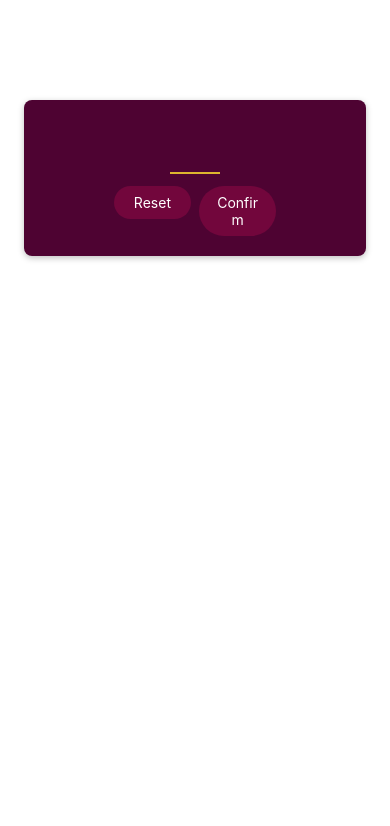
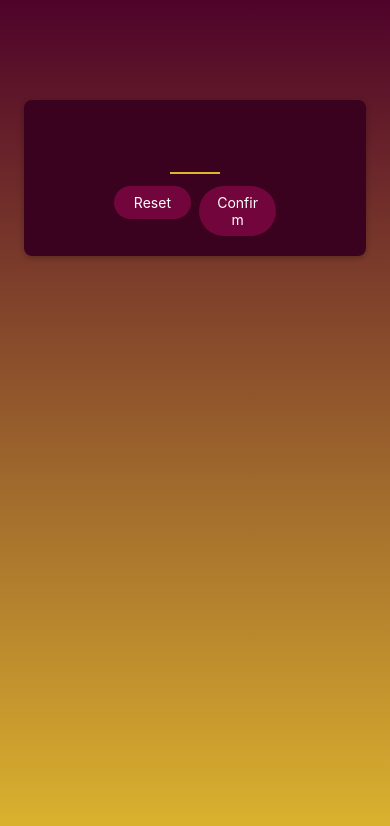
Before and after one commit to LordPrinz/Guess-Number-App, a React Native app: screen / in a window 390 px wide. Shown: the top 826 px of the page. Built offline with nearby package versions, Linux system fonts and the light colour scheme.

Commit message:
Add gradient as background

```diff
--- a/App.jsx
+++ b/App.jsx
@@ -1,16 +1,17 @@
-import { StatusBar } from "expo-status-bar";
-import { StyleSheet, Text, View } from "react-native";
+import { LinearGradient } from "expo-linear-gradient";
+import { StyleSheet } from "react-native";
 import StartGameScreen from "./screens/StartGameScreen";
 
 export default function App() {
-	return <StartGameScreen />;
+	return (
+		<LinearGradient colors={["#4e0329", "#ddb52f"]} style={styles.rootScreen}>
+			<StartGameScreen />
+		</LinearGradient>
+	);
 }
 
 const styles = StyleSheet.create({
-	container: {
+	rootScreen: {
 		flex: 1,
-		backgroundColor: "#fff",
-		alignItems: "center",
-		justifyContent: "center",
 	},
 });
--- a/package.json
+++ b/package.json
@@ -11,6 +11,7 @@
     },
     "dependencies": {
         "expo": "~45.0.0",
+        "expo-linear-gradient": "^11.3.0",
         "expo-status-bar": "~1.3.0",
         "react": "17.0.2",
         "react-dom": "17.0.2",
--- a/screens/StartGameScreen.jsx
+++ b/screens/StartGameScreen.jsx
@@ -33,7 +33,7 @@
 		borderRadius: 8,
 		marginTop: 100,
 		padding: 16,
-		backgroundColor: "#4e0332",
+		backgroundColor: "#3b021f",
 		elevation: 4,
 		shadowColor: "black",
 		shadowOffset: {
```
Also changed, not shown: 1 other file (tests, documents, lock files or other folders). Lines whose indentation alone changed are shown as unchanged.
